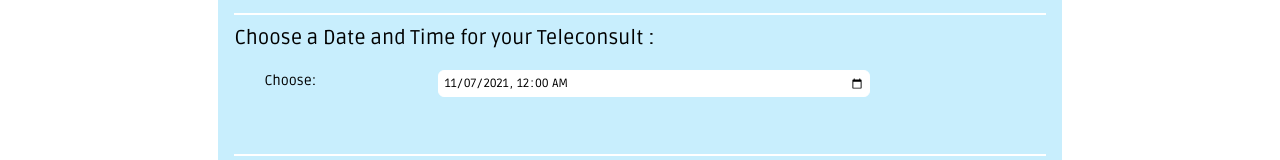
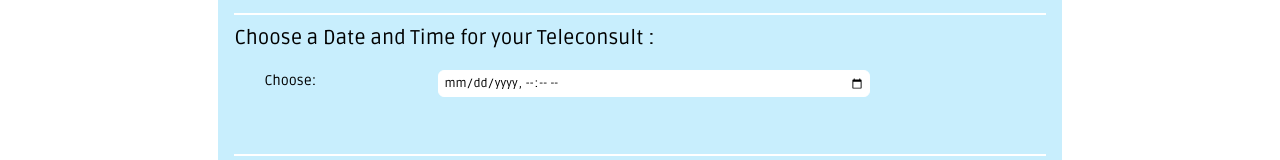
Before and after one commit to rednguyen/PatientUI, an Angular app: page /form in a window 1280 px wide. Shown: the part 1067-1227 px from the top of the page. Built offline with nearby package versions, Linux system fonts and the light colour scheme.

Commit message:
added meeting time field

```diff
--- a/src/app/form/form.component.html
+++ b/src/app/form/form.component.html
@@ -100,8 +100,8 @@
 
     <h2 class="text">Choose a Date and Time for your Teleconsult :</h2>
     <label for="meeting-time">Choose:</label>
-<input type="datetime-local" id="meeting-time"
-       name="meeting-time" value="2021-11-07T00:00"
+<input type="datetime-local" id="meetingtime"
+       name="meetingtime" [(ngModel)]="meetingtime" value="2021-11-07T00:00"
        min="2021-11-07T00:00" max="2022-06-14T00:00">
 
   <div class="space"></div>
--- a/src/app/form/form.component.ts
+++ b/src/app/form/form.component.ts
@@ -19,7 +19,7 @@ export class FormComponent implements OnInit {
     efirstname: string = '';
     elastname: string = '';
     ephone: string = '';
-    patient: Patient;
+    meetingtime: string =  '';
 
   constructor(
     private router: Router,
@@ -31,7 +31,7 @@ export class FormComponent implements OnInit {
 
   onSubmit(): void {
     this.patientsService.submitForm(this.firstname,this.lastname,
-      this.address,this.dateofbirth,this.email, this.phone)
+      this.address,this.dateofbirth,this.email, this.phone, this.meetingtime)
         .subscribe(() => {
           alert("Successfully Submitted!");
           this.router.navigateByUrl('/');
--- a/src/app/patients.service.ts
+++ b/src/app/patients.service.ts
@@ -22,7 +22,7 @@ export class PatientsService {
   ) { }
 
   submitForm(firstname: string, lastname: string, address: string, dateofbirth: string,
-    email:string, phone: string): Observable<Patient>{
+    email:string, phone: string, meetingtime: string): Observable<Patient>{
     console.log(phone)
     return this.http.post<Patient>('/api/Patients',
     {
@@ -32,6 +32,7 @@ export class PatientsService {
       "dateofbirth": dateofbirth,
       "email": email,
       "phone": phone,
+      "meetingtime": meetingtime,
     });
   }
 }
--- a/src/app/types.ts
+++ b/src/app/types.ts
@@ -4,5 +4,6 @@ export interface Patient {
     address: string,
     dateofbirth: string,
     email: string,
-    phone:string
+    phone:string,
+    meetingtime: string,
 }
```
